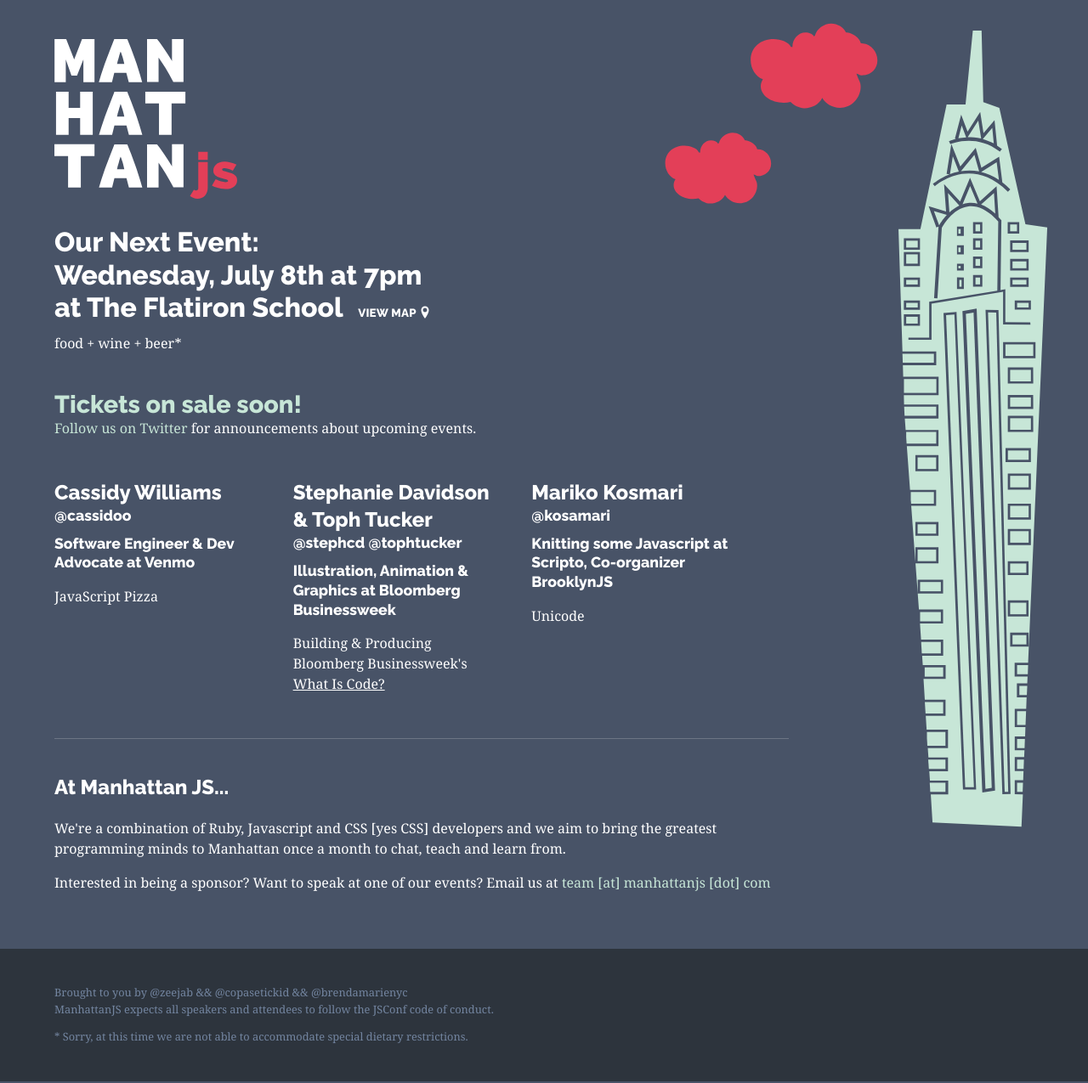
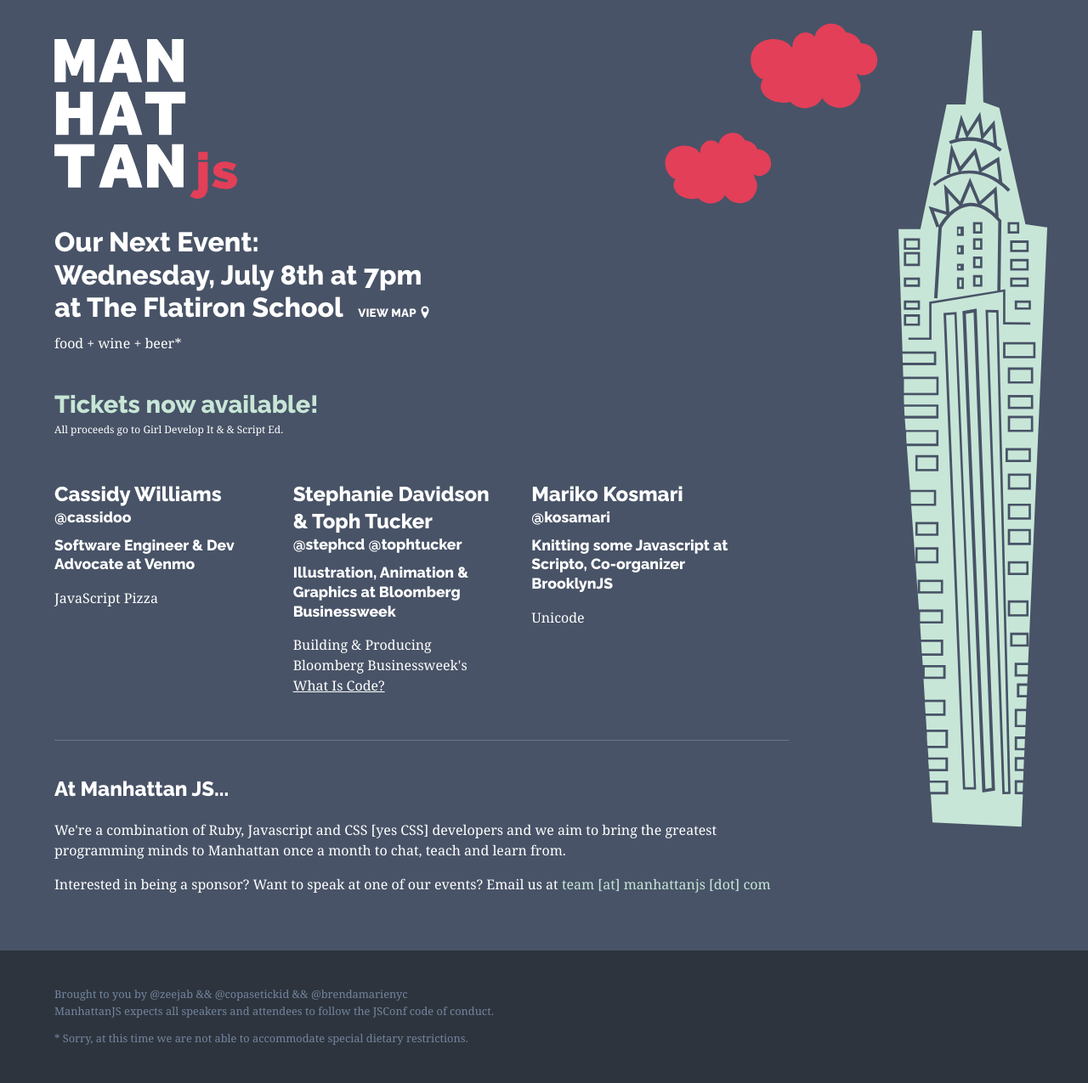
Before and after one commit to manhattanjs/manhattanjs.github.io, a Jekyll site: the page built from index.html, in a window 1280 px wide. Shown: the whole page at 85% size. Built offline with Jekyll 4.4.1, drawn with Linux system fonts in a browser that asks for light colours; some web fonts are replaced; comment, search, counter and statistics services are not loaded.

Commit message:
Add ticket link for July

```diff
--- a/_includes/tickets-available.html
+++ b/_includes/tickets-available.html
@@ -1,4 +1,4 @@
 <div class="tickets-link-container">
-  <a href="https://ti.to/manhattanjs/june2015" target="_blank" class="tickets-link">Tickets now available!</a><br>
+  <a href="https://ti.to/manhattanjs/july2015" target="_blank" class="tickets-link">Tickets now available!</a><br>
   <span class="charity-copy">All proceeds go to Girl Develop It &amp; &amp; Script Ed.</span>
 </div>
--- a/index.html
+++ b/index.html
@@ -17,7 +17,7 @@
     </a>
   </h1>
   <span class="next-event-subheader">food + wine + beer*</span>
-  {% include tickets-soon.html %}
+  {% include tickets-available.html %}
 </section>
 
 {% include speakers/speaker-list-2015-07.html %}
```
